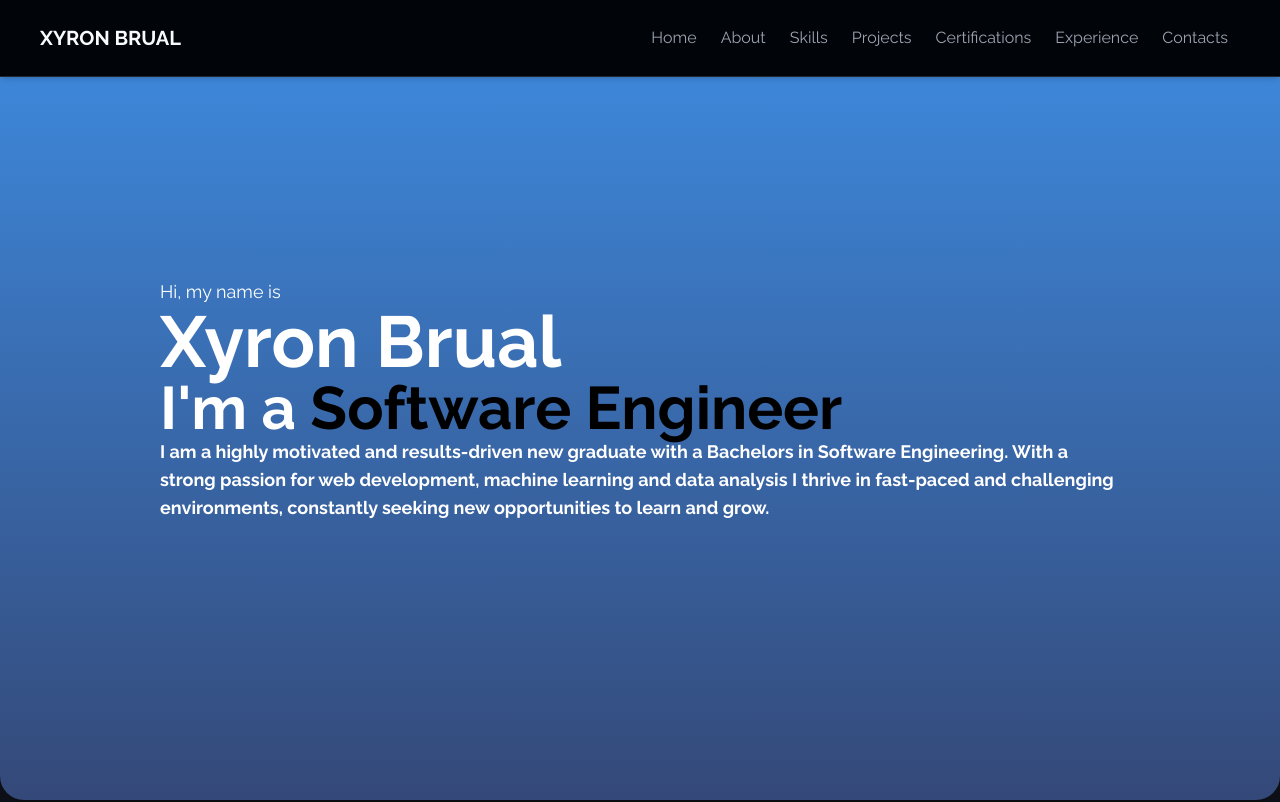
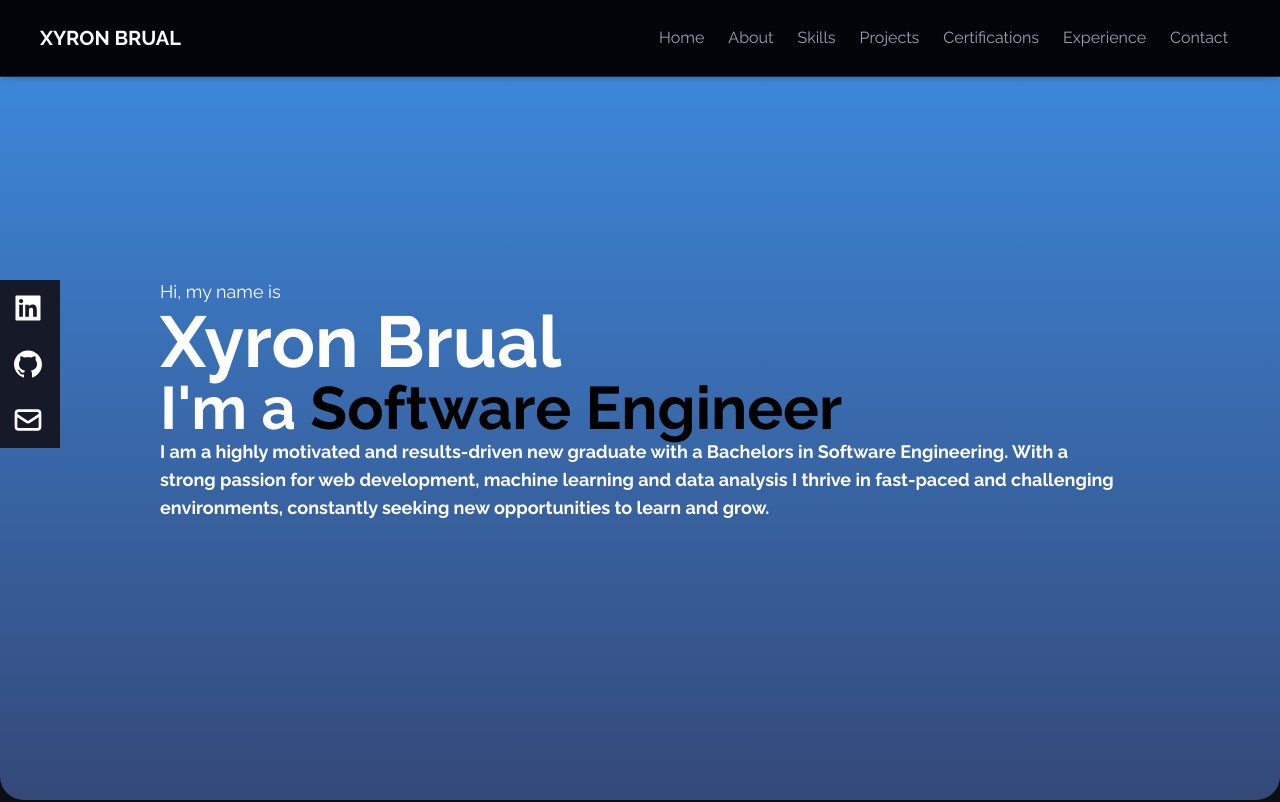
Before and after one commit to xyronic15/Portfolio, a Next.js app in the folder xyron-brual/: page / in a window 1280 px wide. Shown: the top 802 px of the page. Built offline with nearby package versions, Linux system fonts and the light colour scheme.

Commit message:
Finished social links

```diff
--- a/xyron-brual/app/components/Contact.jsx
+++ b/xyron-brual/app/components/Contact.jsx
@@ -4,8 +4,8 @@ import React, { useState } from 'react'
 
 export const Contact = () => {
     return (
-        <div
-            name="Experience"
+        <section
+            name="Contact"
             className="relative w-full text-white py-20">
 
             <div className="flex flex-col justify-center items-center w-full h-full mx-auto px-8">
@@ -33,7 +33,7 @@ export const Contact = () => {
                 </div>
             </div>
 
-        </div>
+        </section>
     )
 }
 
--- a/xyron-brual/app/components/Footer.jsx
+++ b/xyron-brual/app/components/Footer.jsx
@@ -42,7 +42,7 @@ export const Footer = () => {
                         </h5>
                         {socials.map((social, index) => (
                             <a key={index} className='flex flex-row text-md text-gray-400 hover:text-gray-50 py-1' href={social.link}>
-                                {social.icon} &nbsp;
+                                {social.footerIcon} &nbsp;
                                 {social.name}
                             </a>
                         ))}
--- /dev/null
+++ b/xyron-brual/app/components/Socials.jsx
@@ -0,0 +1,31 @@
+"use client"
+
+import React from 'react'
+import { socials } from '../constants'
+import { Link } from "react-scroll";
+import { HiOutlineMail } from 'react-icons/hi'
+
+export const Socials = () => {
+    return (
+        <div className='hidden md:flex flex-col top-[35%] left-0 fixed z-50'>
+            <ul>
+                {socials.map((social) => (
+                    <li key={social.name} className='flex justify-between items-center w-40 h-14 px-4 ml-[-100px] hover:ml-[-10px] hover:rounded-r-full duration-700 ease-in-out bg-[#151928]'>
+                        <a href={social.link} className='flex justify-between items-center w-full text-white'>
+                            <>
+                                {social.name} {social.icon}
+                            </>
+                        </a>
+                    </li>
+                ))}
+                <li key="Email" className='flex justify-between items-center w-40 h-14 px-4 ml-[-100px] hover:ml-[-10px] hover:rounded-r-full duration-700 ease-in-out bg-[#151928]'>
+                    <Link to='Contact' smooth={true} duration={500} className='flex justify-between items-center w-full text-white cursor-pointer'>
+                        <>
+                            Email <HiOutlineMail className='w-8 h-8' />
+                        </>
+                    </Link>
+                </li>
+            </ul>
+        </div>
+    )
+}
--- a/xyron-brual/app/components/index.jsx
+++ b/xyron-brual/app/components/index.jsx
@@ -1,4 +1,5 @@
 import { Navbar } from "./Navbar";
+import { Socials } from "./Socials";
 import { Home } from "./Home";
 import { About } from "./About";
 import { Skills } from "./Skills";
@@ -11,6 +12,7 @@ import { Footer } from "./Footer";
 // Export all the components to the main app
 export {
     Navbar,
+    Socials,
     Home,
     About,
     Skills,
--- a/xyron-brual/app/constants/index.js
+++ b/xyron-brual/app/constants/index.js
@@ -7,19 +7,21 @@ export const Links = [
   { name: "Projects" },
   { name: "Certifications" },
   { name: "Experience" },
-  { name: "Contacts" },
+  { name: "Contact" },
 ];
 
 export const socials = [
   {
     name: 'LinkedIn',
     link: 'https://www.linkedin.com/in/xyronbrual/',
-    icon: <AiFillLinkedin className='w-6 h-6' />
+    icon: <AiFillLinkedin className='w-8 h-8' />,
+    footerIcon: <AiFillLinkedin className='w-6 h-6' />
   },
   {
     name: 'Github',
     link: 'https://github.com/xyronic15/',
-    icon: <AiFillGithub className='w-6 h-6' />
+    icon: <AiFillGithub className='w-8 h-8' />,
+    footerIcon: <AiFillGithub className='w-6 h-6' />
   },
 ]
 
--- a/xyron-brual/app/page.js
+++ b/xyron-brual/app/page.js
@@ -1,5 +1,5 @@
 import Image from 'next/image'
-import { Navbar, Home, About, Skills, Projects, Certifications, Experience, Contact, Footer } from './components'
+import { Navbar, Socials, Home, About, Skills, Projects, Certifications, Experience, Contact, Footer } from './components'
 
 export default function App() {
   return (
@@ -9,6 +9,7 @@ export default function App() {
       {/* <div className="relative flex place-items-center before:absolute before:h-[300px] before:w-[480px] before:-translate-x-1/2 before:rounded-full before:bg-gradient-radial before:from-white before:to-transparent before:blur-2xl before:content-[''] after:absolute after:-z-20 after:h-[180px] after:w-[240px] after:translate-x-1/3 after:bg-gradient-conic after:from-sky-200 after:via-blue-200 after:blur-2xl after:content-[''] before:dark:bg-gradient-to-br before:dark:from-transparent before:dark:to-blue-700 before:dark:opacity-10 after:dark:from-sky-900 after:dark:via-[#0141ff] after:dark:opacity-40 before:lg:h-[360px] z-[-1]">
       </div> */}
       <Navbar />
+      <Socials />
       <Home />
       <About />
       <Skills />
```
